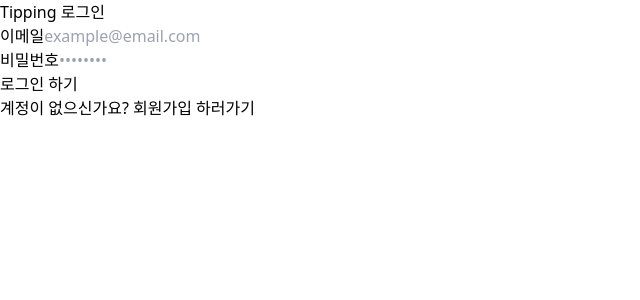
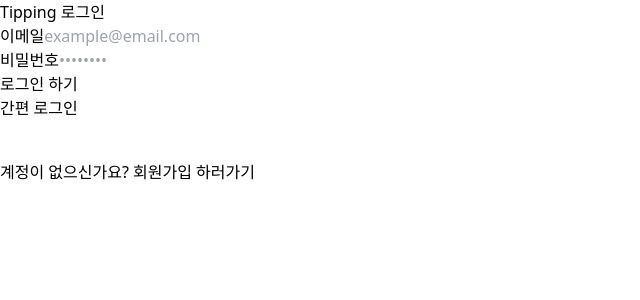
Before and after one commit to ajtwoddlgnsdl/tipping-project, a React (Vite) app in the folder client/: page /login in a window 1280 px wide. Shown: the top 300 px of the page, without its empty margins (0-640 px from the left). Built offline with nearby package versions, Linux system fonts and the light colour scheme; no server answers.

Commit message:
feat(auth): implement google social login with OAuth 2.0 integration and schema updates

```diff
--- a/client/package.json
+++ b/client/package.json
@@ -10,7 +10,9 @@
     "preview": "vite preview"
   },
   "dependencies": {
+    "@react-oauth/google": "^0.12.2",
     "axios": "^1.13.2",
+    "jwt-decode": "^4.0.0",
     "react": "^19.2.0",
     "react-dom": "^19.2.0",
     "react-dropzone": "^14.3.8",
--- a/client/src/main.jsx
+++ b/client/src/main.jsx
@@ -1,10 +1,13 @@
 import React from 'react'
 import ReactDOM from 'react-dom/client'
 import App from './App.jsx'
+import { GoogleOAuthProvider } from '@react-oauth/google';
 import './index.css' // Tailwind 설정이 들어있는 CSS
 
 ReactDOM.createRoot(document.getElementById('root')).render(
-  <React.StrictMode>
-    <App />
-  </React.StrictMode>,
+  <GoogleOAuthProvider clientId="867949810382-vrf2c4o1u3rin573ikhdt5n9gv87qltj.apps.googleusercontent.com">
+    <React.StrictMode>
+      <App />
+    </React.StrictMode>
+  </GoogleOAuthProvider>,
 )
--- a/client/src/pages/Login.jsx
+++ b/client/src/pages/Login.jsx
@@ -1,18 +1,17 @@
 import { useState } from 'react';
 import { useNavigate, Link } from 'react-router-dom';
 import { toast } from 'react-toastify';
-import axios from '../api/axios'; // 우리가 만든 설정된 axios 가져오기
+import { GoogleLogin } from '@react-oauth/google';
+import axios from '../api/axios';
 
 export default function Login() {
-  const navigate = useNavigate(); // 페이지 이동을 도와주는 훅
+  const navigate = useNavigate();
 
-  // 사용자가 입력한 이메일과 비밀번호를 저장할 공간
   const [formData, setFormData] = useState({
     email: '',
     password: ''
   });
 
-  // 입력창에 글자를 칠 때마다 formData를 업데이트하는 함수
   const handleChange = (e) => {
     setFormData({
       ...formData,
@@ -20,28 +19,34 @@
     });
   };
 
-  // 로그인 버튼을 눌렀을 때 실행되는 함수
   const handleLogin = async (e) => {
-    e.preventDefault(); // 새로고침 방지
-
+    e.preventDefault();
     try {
-      // 1. 백엔드로 로그인 요청 보냄
       const response = await axios.post('/auth/login', formData);
-
-      // 2. 성공 시 받은 토큰(신분증)을 브라우저(localStorage)에 저장
       const { token, user } = response.data;
       localStorage.setItem('token', token);
-      localStorage.setItem('user', JSON.stringify(user)); // 유저 정보도 저장
+      localStorage.setItem('user', JSON.stringify(user));
+      toast.success(`환영합니다, ${response.data.user.nickname}님! 👋`);
+      navigate('/');
+    } catch (error) {
+      console.error(error);
+      toast.error(error.response?.data?.error || "로그인 실패!");
+    }
+  };
 
-      toast.success(`환영합니다, ${response.data.user.nickname}님! 👋`);
-
-      // 3. 메인 페이지로 이동
+  const handleGoogleSuccess = async (credentialResponse) => {
+    try {
+      const response = await axios.post('/auth/google', {
+        token: credentialResponse.credential
+      });
+      const { token, user } = response.data;
+      localStorage.setItem('token', token);
+      localStorage.setItem('user', JSON.stringify(user));
+      toast.success(`구글 로그인 성공! 반가워요 ${user.nickname}님`);
       navigate('/');
-
     } catch (error) {
-      // 실패 시 에러 메시지 띄우기
       console.error(error);
-      toast.error(error.response?.data?.error || "로그인 실패! 아이디/비번을 확인하세요.");
+      toast.error("구글 로그인 실패");
     }
   };
 
@@ -52,8 +57,8 @@
           Tipping 로그인
         </h2>
 
+        {/* 1. 일반 로그인 폼 */}
         <form onSubmit={handleLogin} className="space-y-6">
-          {/* 이메일 입력창 */}
           <div>
             <label className="block mb-1 text-sm font-medium text-gray-600">이메일</label>
             <input
@@ -67,7 +72,6 @@
             />
           </div>
 
-          {/* 비밀번호 입력창 */}
           <div>
             <label className="block mb-1 text-sm font-medium text-gray-600">비밀번호</label>
             <input
@@ -81,7 +85,6 @@
             />
           </div>
 
-          {/* 로그인 버튼 */}
           <button
             type="submit"
             className="w-full py-3 font-bold text-white transition bg-blue-500 rounded-lg hover:bg-blue-600"
@@ -90,8 +93,28 @@
           </button>
         </form>
 
-        {/* 회원가입 링크 */}
-        <p className="mt-4 text-center text-gray-600">
+        {/* 2. 구분선 및 구글 로그인 (폼 밖으로 뺌) */}
+        <div className="mt-6">
+          <div className="relative mb-4">
+            <div className="absolute inset-0 flex items-center">
+              <div className="w-full border-t border-gray-300"></div>
+            </div>
+            <div className="relative flex justify-center text-sm">
+              <span className="px-2 text-gray-500 bg-white">간편 로그인</span>
+            </div>
+          </div>
+
+          <div className="flex justify-center">
+            {/* width 속성을 제거해보세요. (가끔 % 단위가 오류를 일으킵니다) */}
+            <GoogleLogin
+              onSuccess={handleGoogleSuccess}
+              onError={() => toast.error("구글 로그인 실패")}
+            />
+          </div>
+        </div>
+
+        {/* 3. 회원가입 링크 */}
+        <p className="mt-6 text-center text-gray-600">
           계정이 없으신가요?{' '}
           <Link to="/register" className="text-blue-500 hover:underline">
             회원가입 하러가기
--- a/client/src/pages/Register.jsx
+++ b/client/src/pages/Register.jsx
@@ -26,6 +26,14 @@
   // 가입 버튼 클릭 시
   const handleRegister = async (e) => {
     e.preventDefault();
+
+    // 1. 비밀번호 유효성 검사 (영문, 숫자 포함 8자 이상)
+    // ^: 시작, (?=.*[A-Za-z]): 영문 최소 1개, (?=.*\d): 숫자 최소 1개, {8,}: 8자 이상
+    const passwordRegex = /^(?=.*[A-Za-z])(?=.*\d)[A-Za-z\d]{8,}$/;
+
+    if (!passwordRegex.test(formData.password)) {
+      return toast.warning("비밀번호는 영문과 숫자를 포함하여 8자 이상이어야 합니다.");
+    }
 
     // 1. 비밀번호 일치 확인 (프론트엔드 유효성 검사)
     if (formData.password !== formData.confirmPassword) {
```
Also changed, not shown: 1 other file (tests, documents, lock files or other folders).
